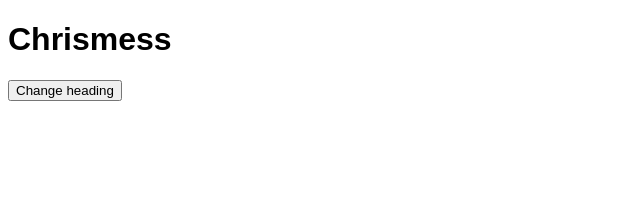
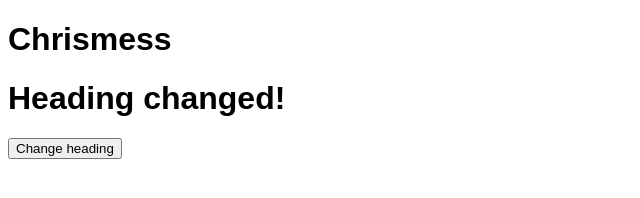
Before and after one commit to yamini-krishnamurthy/chrismess, a plain HTML site: page index.html in a window 1280 px wide. Both pictures are taken after a click on the button "Change heading". Shown: the whole page, without its empty margins (0-640 px from the left). Drawn offline with Linux system fonts and the light colour scheme.

Commit message:
Clicking the button changes the SECOND heading

```diff
--- a/index.html
+++ b/index.html
@@ -8,7 +8,9 @@
   <link rel="stylesheet" type="text/css" media="screen" href="index.css" />
 </head>
 <body>
-  <h1>Chrismess</h1>
+
+  <h1 id="headingOne">Chrismess</h1>
+  <h1 id="headingTwo">Chrismess!!</h1>
 
   <button>Change heading</button>
 
--- a/index.js
+++ b/index.js
@@ -1,7 +1,7 @@
 const button = document.querySelector('button')
 
 const changeHeading = function() {
-  const heading = document.querySelector('#heading 2');
+  const heading = document.querySelector('#headingTwo');
   heading.textContent = 'Heading changed!';
 }
 
```
